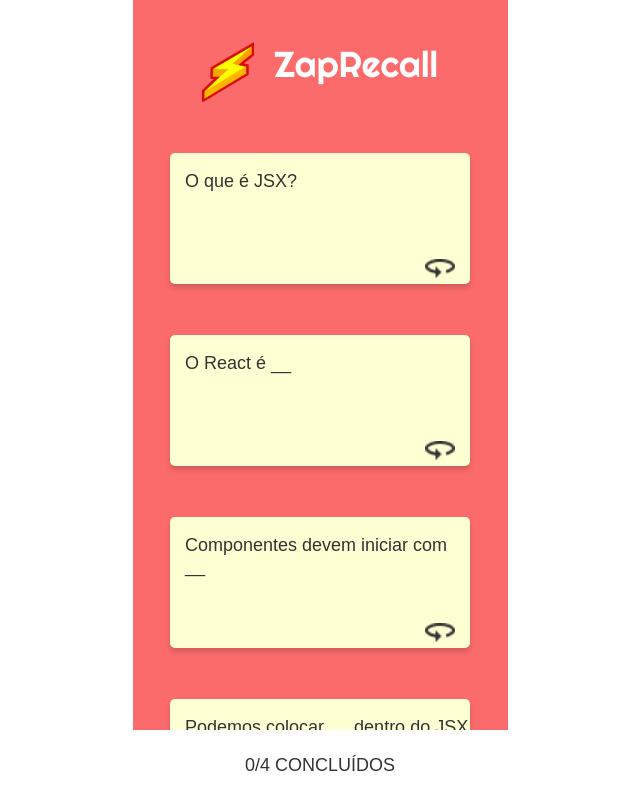
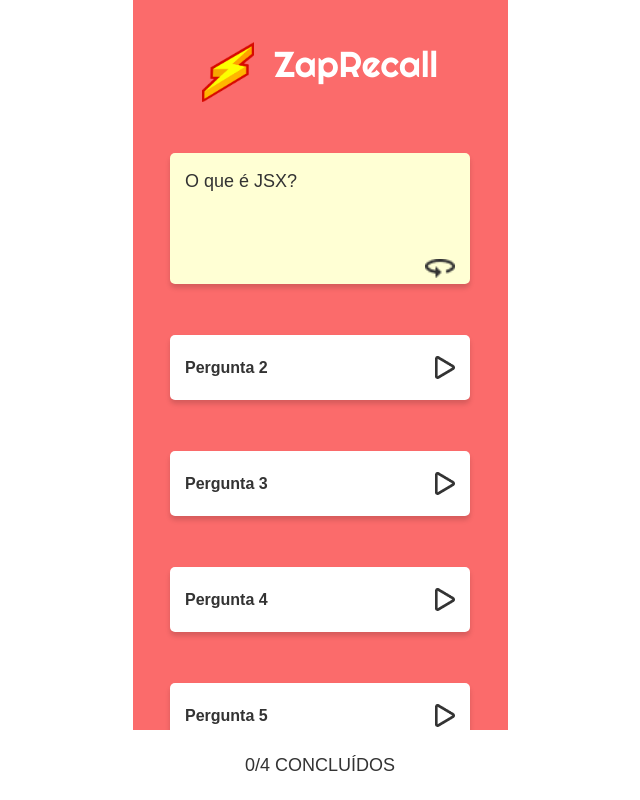
Before and after one commit to FernandoM52/Zap-Recall, a React (Create React App) app: page / in a window 1280 px wide. Both pictures are taken after a click on the picture 772 px from the left and 185 px from the top of the page. Shown: the top 800 px of the page, without its empty margins (320-960 px from the left). Built offline with nearby package versions, Linux system fonts and the light colour scheme; a web font is replaced by a local one.

Commit message:
Corrigido estado dos cards para cada um virar individualmente e criado lógica de resposta do card

```diff
--- a/src/App.js
+++ b/src/App.js
@@ -2,11 +2,15 @@ import Topo from "./components/Topo"
 import ListaCards from "./components/ListaCards";
 import Footer from "./components/Footer";
 import styled from "styled-components";
+import { useState } from "react";
+
 export default function App() {
+  const [contador, setContador] = useState(0);
+
   return (
     <ContainerApp>
       <Topo />
-      <ListaCards />
+      <ListaCards contador={contador} setContador={setContador} />
       <Footer />
     </ContainerApp>
   );
--- a/src/components/Card.js
+++ b/src/components/Card.js
@@ -1,32 +1,76 @@
 import styled from "styled-components";
-import play from "../assets/imgs/seta_play.png";
+import icones from "./icones";
 import girar from "../assets/imgs/seta_virar.png";
+import { useState } from "react";
 
-export default function Card({ card, id, virarCard, girarCard }) {
-    const { question, answer, } = card;
+
+
+export default function Card({ pergunta, resposta, index, contador, setContador }) {
+
+    const [virarCard, setVirarCard] = useState(0);
+    const [respondido, setRespondido] = useState(false);
+    const [iconeRespondido, setIconeRespondido] = useState(0);
+    const naoLembrei = 1;
+    const quaseLembrei = 2;
+    const lembrei = 3;
+
+    function girarCard() {
+        const proximoCard = virarCard + 1;
+        setVirarCard(proximoCard);
+    }
+
+    function responder(resposta) {
+        setRespondido(true);
+        setIconeRespondido(resposta)
+        const novoContador = contador + 1;
+        setContador(novoContador);
+        setVirarCard(0);
+    }
+
+
     return (
         <>
             {virarCard === 0 &&
-                <FlashCard data-test="flashcard">
-                    <p data-test="flashcard-text">Pergunta {id + 1}</p>
-                    <img data-test="play-btn" src={play} alt="Card Padrão" onClick={() => girarCard(card)}></img>
+                <FlashCard
+                    data-test="flashcard"
+                    respondido={respondido}
+                    iconeRespondido={iconeRespondido}
+                    naoLembrei={naoLembrei}
+                    quaseLembrei={quaseLembrei}
+                    lembrei={lembrei}
+                >
+                    <p data-test="flashcard-text">Pergunta {index + 1}</p>
+                    <img
+                        data-test={icones[iconeRespondido].data}
+                        src={icones[iconeRespondido].src}
+                        alt={icones[iconeRespondido].alt}
+                        onClick={() => girarCard()}>
+                    </img>
                 </FlashCard>
             }
-            {virarCard === 1 &&
+            {
+                virarCard === 1 &&
                 <CardPergunta>
-                    <p data-test="flashcard-text">{question}</p>
-                    <img data-test="turn-btn" src={girar} alt="Card Pergunta" onClick={() => girarCard(card)}></img>
+                    <p data-test="flashcard-text">{pergunta}</p>
+                    <img
+                        data-test="turn-btn"
+                        src={girar}
+                        alt="Card Pergunta"
+                        onClick={() => girarCard()}>
+                    </img>
                 </CardPergunta>
             }
-            {virarCard === 2 &&
+            {
+                virarCard === 2 &&
                 <CardResposta>
-                    <p data-test="flashcard-text">{answer}</p>
+                    <p data-test="flashcard-text">{resposta}</p>
                     <div>
-                        <button>Não lembrei</button>
-                        <button>Quase não lembrei</button>
-                        <button>Zap!</button>
+                        <button data-test="no-btn" onClick={() => responder(naoLembrei)}>Não<br></br>lembrei</button>
+                        <button data-test="partial-btn" onClick={() => responder(quaseLembrei)}>Quase não lembrei</button>
+                        <button data-test="zap-btn" onClick={() => responder(lembrei)}>Zap!</button>
                     </div>
-                </CardResposta>}
+                </CardResposta>
+            }
         </>
     );
 }
@@ -43,12 +87,21 @@ justify-content: space-between;
 align-items: center;
 
 p{
-color: #333333;
 padding-left: 15px;
 font-family: 'Recursive', sans-serif;
 font-weight: 700;
 font-size: 16px;
 line-height: 19px;
+
+color: ${({ iconeRespondido, naoLembrei, quaseLembrei, lembrei }) =>
+        iconeRespondido === naoLembrei
+            ? "#FF3030"
+            : iconeRespondido === quaseLembrei
+                ? "#FF922E"
+                : iconeRespondido === lembrei
+                    ? "#2FBE34"
+                    : "#333333"};
+text-decoration: ${({ respondido }) => respondido ? "line-through" : "none"};
 }
 
 img{
@@ -104,6 +157,7 @@ div{
     width: 100%;
     display: flex;
     justify-content: space-between;
+    align-items: flex-end;
 }
 
 button{
--- a/src/components/ListaCards.js
+++ b/src/components/ListaCards.js
@@ -3,23 +3,17 @@ import styled from "styled-components";
 import CARDS from "../mock"
 import { useState } from "react";
 
-export default function ListaCards() {
-    const [virarCard, setVirarCard] = useState(0);
-
-    function girarCard() {
-        const proximoCard = virarCard + 1;
-        setVirarCard(proximoCard);
-    }
-
+export default function ListaCards({ contador, setContador }) {
     return (
         <ContainerCards>
             {CARDS.map((c, i) => (
                 <Card
                     key={i}
-                    card={c}
-                    id={i}
-                    virarCard={virarCard}
-                    girarCard={girarCard}
+                    pergunta={c.question}
+                    resposta={c.answer}
+                    index={i}
+                    contador={contador}
+                    setContador={setContador}
                 />
             ))}
         </ContainerCards>
--- /dev/null
+++ b/src/components/icones.js
@@ -0,0 +1,13 @@
+import play from "../assets/imgs/seta_play.png";
+import erro from "../assets/imgs/icone_erro.png";
+import quase from "../assets/imgs/icone_quase.png";
+import certo from "../assets/imgs/icone_certo.png";
+
+const icons = [
+    { src: play, alt: "Play", data: "play-btn" },
+    { src: erro, alt: "Erro", data: "no-icon" },
+    { src: quase, alt: "Quase", data: "partial-icon" },
+    { src: certo, alt: "Certo", data: "zap-icon" }
+];
+
+export default icons;
```
